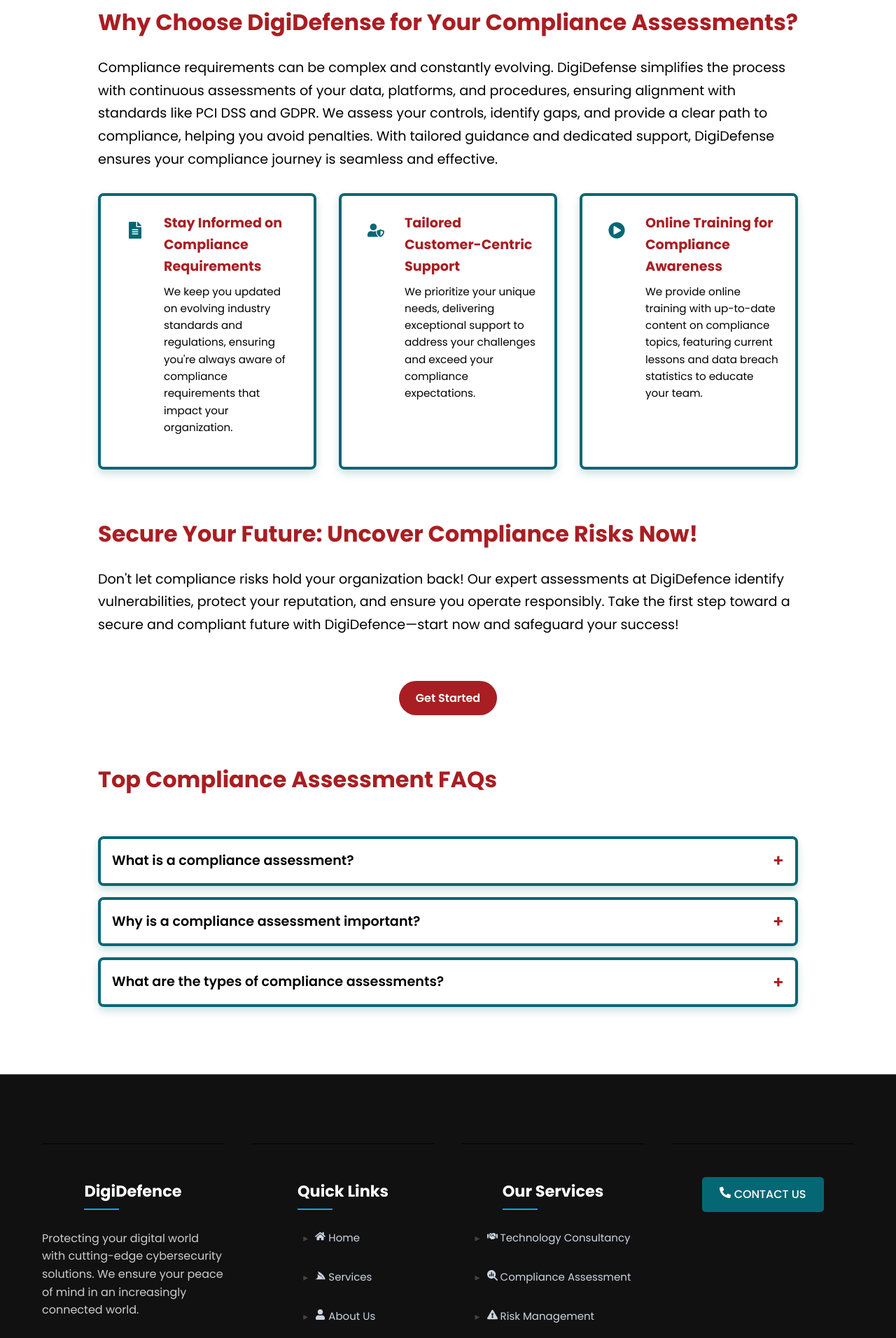
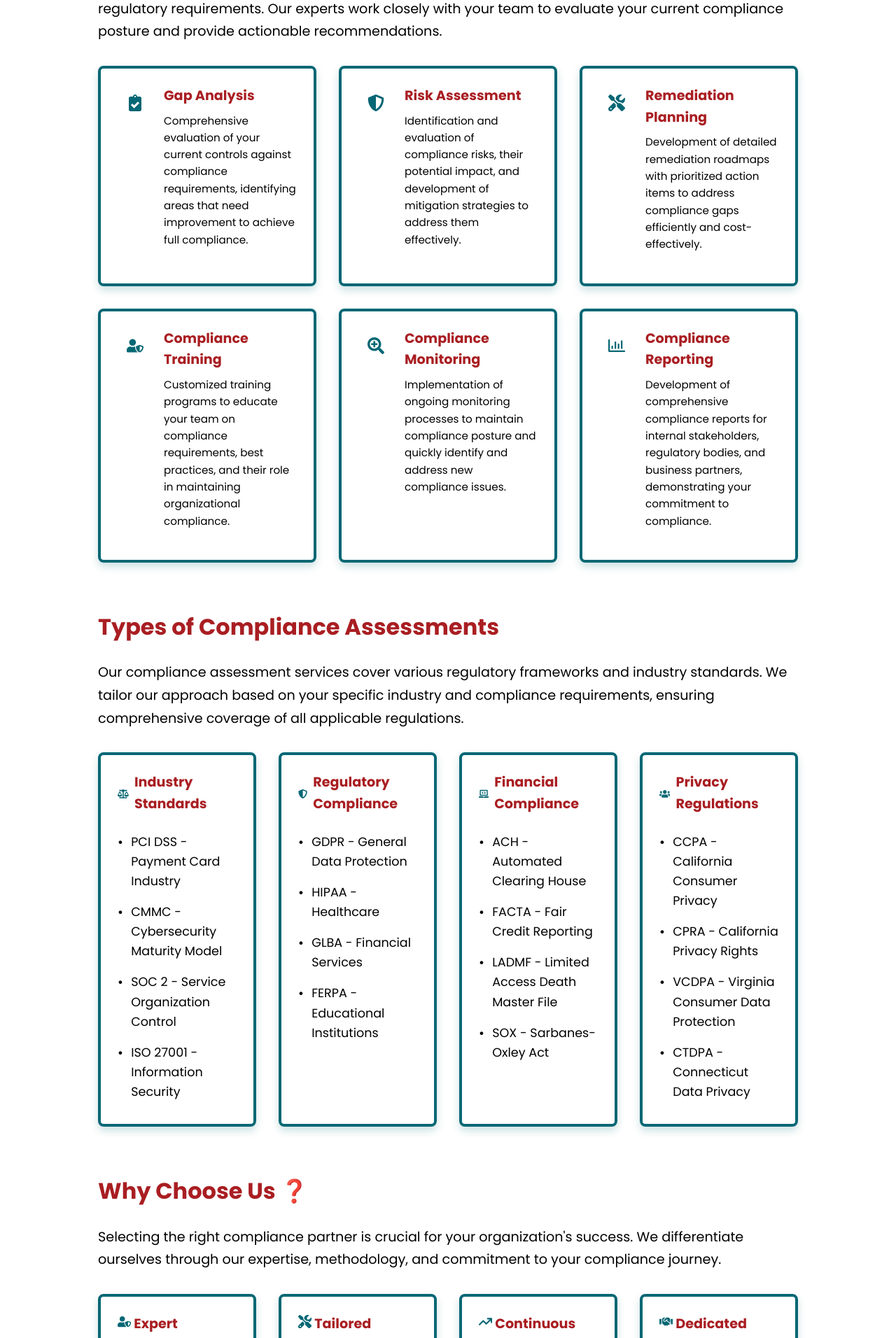
Before and after one commit to shreyas-urankar/Cyber-Protect-Project, a React (Create React App) app: page /compliance_assessment in a window 1280 px wide. Shown: the part 840-2752 px from the top of the page at 70% size. Built offline with nearby package versions, Linux system fonts and the light colour scheme; a web font is replaced by a local one.

Commit message:
Updated home page

```diff
--- a/src/components/compliance_assessment.js
+++ b/src/components/compliance_assessment.js
@@ -3,20 +3,18 @@ import "../styles/compliance_assessment.css";
 import {
   FaFileAlt,
   FaUserShield,
-  FaPlayCircle,
-  // FaServer,
-  // FaShieldAlt,
-  // FaCloudUploadAlt,
-  // FaRobot,
-  // FaCode,
-  // FaDatabase,
+  FaClipboardCheck,
+  FaShieldAlt,
+  FaLaptopCode,
+  FaHandshake,
+  FaBalanceScale,
+  FaRegChartBar,
+  FaSearchPlus,
+  FaUsers
 } from "react-icons/fa";
+import { FaScrewdriverWrench, FaArrowTrendUp } from "react-icons/fa6";
 
 const ComplianceAssessment = () => {
-  const handleComplianceClick = (type) => {
-    alert(`You selected: ${type}`);
-  };
-
   return (
     <div className="service-page-container">
       {/* Main Content */}
@@ -34,41 +32,58 @@ const ComplianceAssessment = () => {
           </div>
 
           <p className="service-intro">
-            Boost Your Compliance Success with Expert Guidance and Support
+            In today's regulatory environment, organizations face increasingly complex compliance requirements
+            across various standards and regulations. Our Compliance Assessment services help
+            businesses evaluate their data handling practices, security controls, and operational procedures
+            to ensure alignment with industry regulations and standards. We identify compliance gaps,
+            develop remediation strategies, and provide ongoing support to maintain compliance in an
+            ever-changing regulatory landscape.
           </p>
 
-          {/* About Section */}
+          {/* Our Services Section */}
           <div className="content-block">
-            <h3>The Compliance Assessment Expert</h3>
+            <h3>Our Services</h3>
             <p>
-              DigiDefense excels in compliance assessments, continuously evaluating your data, platforms, and procedures to
-              meet industry and regulatory standards. Our experts conduct pre-assessment planning, gap analysis, and provide
-              actionable recommendations to address risks, ensuring compliance with regulations like GDPR, HIPAA, and PCI DSS.
-              With a tailored project plan, DigiDefense supports you throughout the compliance process, keeping you aligned
-              with best practices.
+              We offer comprehensive compliance assessment services tailored to your industry and specific
+              regulatory requirements. Our experts work closely with your team to evaluate your current
+              compliance posture and provide actionable recommendations.
             </p>
-          </div>
-
-          {/* Why Choose Us Section */}
-          <div className="content-block">
-            <h3>Why Choose DigiDefense for Your Compliance Assessments?</h3>
-            <p>
-              Compliance requirements can be complex and constantly evolving. DigiDefense simplifies the process with continuous
-              assessments of your data, platforms, and procedures, ensuring alignment with standards like PCI DSS and GDPR. We
-              assess your controls, identify gaps, and provide a clear path to compliance, helping you avoid penalties. With
-              tailored guidance and dedicated support, DigiDefense ensures your compliance journey is seamless and effective.
-            </p>
-
             <div className="services-list">
               <div className="service-item">
                 <div className="service-icon">
-                  <FaFileAlt />
+                  <FaClipboardCheck />
                 </div>
                 <div className="service-content">
-                  <h4>Stay Informed on Compliance Requirements</h4>
+                  <h4>Gap Analysis</h4>
                   <p>
-                    We keep you updated on evolving industry standards and regulations, ensuring you're always aware of compliance
-                    requirements that impact your organization.
+                    Comprehensive evaluation of your current controls against compliance requirements,
+                    identifying areas that need improvement to achieve full compliance.
+                  </p>
+                </div>
+              </div>
+
+              <div className="service-item">
+                <div className="service-icon">
+                  <FaShieldAlt />
+                </div>
+                <div className="service-content">
+                  <h4>Risk Assessment</h4>
+                  <p>
+                    Identification and evaluation of compliance risks, their potential impact,
+                    and development of mitigation strategies to address them effectively.
+                  </p>
+                </div>
+              </div>
+
+              <div className="service-item">
+                <div className="service-icon">
+                  <FaScrewdriverWrench />
+                </div>
+                <div className="service-content">
+                  <h4>Remediation Planning</h4>
+                  <p>
+                    Development of detailed remediation roadmaps with prioritized action items
+                    to address compliance gaps efficiently and cost-effectively.
                   </p>
                 </div>
               </div>
@@ -78,131 +93,148 @@ const ComplianceAssessment = () => {
                   <FaUserShield />
                 </div>
                 <div className="service-content">
-                  <h4>Tailored Customer-Centric Support</h4>
+                  <h4>Compliance Training</h4>
                   <p>
-                    We prioritize your unique needs, delivering exceptional support to address your challenges and exceed your
-                    compliance expectations.
+                    Customized training programs to educate your team on compliance requirements,
+                    best practices, and their role in maintaining organizational compliance.
                   </p>
                 </div>
               </div>
 
               <div className="service-item">
                 <div className="service-icon">
-                  <FaPlayCircle />
+                  <FaSearchPlus />
                 </div>
                 <div className="service-content">
-                  <h4>Online Training for Compliance Awareness</h4>
+                  <h4>Compliance Monitoring</h4>
                   <p>
-                    We provide online training with up-to-date content on compliance topics, featuring current lessons and data
-                    breach statistics to educate your team.
+                    Implementation of ongoing monitoring processes to maintain compliance posture
+                    and quickly identify and address new compliance issues.
+                  </p>
+                </div>
+              </div>
+
+              <div className="service-item">
+                <div className="service-icon">
+                  <FaRegChartBar />
+                </div>
+                <div className="service-content">
+                  <h4>Compliance Reporting</h4>
+                  <p>
+                    Development of comprehensive compliance reports for internal stakeholders,
+                    regulatory bodies, and business partners, demonstrating your commitment to compliance.
                   </p>
                 </div>
               </div>
             </div>
           </div>
 
-          {/* Call to Action Section */}
+          {/* Compliance Types Section */}
           <div className="content-block">
-            <h3>Secure Your Future: Uncover Compliance Risks Now!</h3>
+            <h3>Types of Compliance Assessments</h3>
             <p>
-              Don't let compliance risks hold your organization back! Our expert assessments at DigiDefence identify
-              vulnerabilities, protect your reputation, and ensure you operate responsibly. Take the first step toward a
-              secure and compliant future with DigiDefence—start now and safeguard your success!
+              Our compliance assessment services cover various regulatory frameworks and industry standards.
+              We tailor our approach based on your specific industry and compliance requirements,
+              ensuring comprehensive coverage of all applicable regulations.
             </p>
-            <div className="cta-section">
-              <button className="cta-button">Get Started</button>
+
+            <div className="tools-grid">
+              <div className="tool-category">
+                <h4>
+                  <FaBalanceScale /> Industry Standards
+                </h4>
+                <ul>
+                  <li>PCI DSS - Payment Card Industry</li>
+                  <li>CMMC - Cybersecurity Maturity Model</li>
+                  <li>SOC 2 - Service Organization Control</li>
+                  <li>ISO 27001 - Information Security</li>
+                </ul>
+              </div>
+
+              <div className="tool-category">
+                <h4>
+                  <FaShieldAlt /> Regulatory Compliance
+                </h4>
+                <ul>
+                  <li>GDPR - General Data Protection</li>
+                  <li>HIPAA - Healthcare</li>
+                  <li>GLBA - Financial Services</li>
+                  <li>FERPA - Educational Institutions</li>
+                </ul>
+              </div>
+
+              <div className="tool-category">
+                <h4>
+                  <FaLaptopCode /> Financial Compliance
+                </h4>
+                <ul>
+                  <li>ACH - Automated Clearing House</li>
+                  <li>FACTA - Fair Credit Reporting</li>
+                  <li>LADMF - Limited Access Death Master File</li>
+                  <li>SOX - Sarbanes-Oxley Act</li>
+                </ul>
+              </div>
+
+              <div className="tool-category">
+                <h4>
+                  <FaUsers /> Privacy Regulations
+                </h4>
+                <ul>
+                  <li>CCPA - California Consumer Privacy</li>
+                  <li>CPRA - California Privacy Rights</li>
+                  <li>VCDPA - Virginia Consumer Data Protection</li>
+                  <li>CTDPA - Connecticut Data Privacy</li>
+                </ul>
+              </div>
             </div>
           </div>
 
-          {/* FAQ Section */}
+
+
+          {/* Why Choose Us? */}
           <div className="content-block">
-            <h3>Top Compliance Assessment FAQs</h3>
+            <h3>Why Choose Us ❓</h3>
+            <p>
+              Selecting the right compliance partner is crucial for your organization's success.
+              We differentiate ourselves through our expertise, methodology, and commitment to your compliance journey.
+            </p>
 
-            <div className="faq-container">
-              <div className="faq-item">
-                <input type="checkbox" id="faq1" className="faq-toggle" />
-                <label htmlFor="faq1" className="faq-question">What is a compliance assessment?</label>
-                <div className="faq-answer">
-                  A compliance assessment is a process of evaluating whether an organization adheres to legal, regulatory, and
-                  industry standards. It helps identify gaps and ensures that the organization operates in accordance with
-                  applicable laws and ethical practices.
-                </div>
+            <div className="benefits-grid">
+              <div className="benefit-item">
+                <h4><FaUserShield /> Expert Knowledge</h4>
+                <p>
+                  Our team consists of certified compliance professionals with deep understanding of
+                  regulatory frameworks and industry standards.
+                </p>
               </div>
 
-              <div className="faq-item">
-                <input type="checkbox" id="faq2" className="faq-toggle" />
-                <label htmlFor="faq2" className="faq-question">Why is a compliance assessment important?</label>
-                <div className="faq-answer">
-                  Compliance assessments are crucial for reducing legal and reputational risks. They ensure that organizations
-                  meet regulatory requirements, avoid penalties, and maintain trust with stakeholders by demonstrating a
-                  commitment to ethical practices.
-                </div>
+              <div className="benefit-item">
+                <h4><FaScrewdriverWrench /> Tailored Approach</h4>
+                <p>
+                  We customize our compliance assessment methodology to address your specific
+                  industry requirements and organizational needs.
+                </p>
               </div>
 
-              <div className="faq-item">
-                <input type="checkbox" id="faq3" className="faq-toggle" />
-                <label htmlFor="faq3" className="faq-question">What are the types of compliance assessments?</label>
-                <div className="faq-answer">
-                  <div className="compliance-types">
-                    <button
-                      className="compliance-button"
-                      onClick={() => handleComplianceClick('PCI DSS')}
-                    >
-                      PCI DSS
-                    </button>
-                    <button
-                      className="compliance-button"
-                      onClick={() => handleComplianceClick('GLBA')}
-                    >
-                      GLBA
-                    </button>
-                    <button
-                      className="compliance-button"
-                      onClick={() => handleComplianceClick('CMMC')}
-                    >
-                      CMMC
-                    </button>
-                    <button
-                      className="compliance-button"
-                      onClick={() => handleComplianceClick('GDPR')}
-                    >
-                      GDPR
-                    </button>
-                    <button
-                      className="compliance-button"
-                      onClick={() => handleComplianceClick('HIPAA')}
-                    >
-                      HIPAA
-                    </button>
-                    <button
-                      className="compliance-button"
-                      onClick={() => handleComplianceClick('ACH')}
-                    >
-                      ACH
-                    </button>
-                    <button
-                      className="compliance-button"
-                      onClick={() => handleComplianceClick('FERPA')}
-                    >
-                      FERPA
-                    </button>
-                    <button
-                      className="compliance-button"
-                      onClick={() => handleComplianceClick('FACTA Red Flags')}
-                    >
-                      FACTA Red Flags
-                    </button>
-                    <button
-                      className="compliance-button"
-                      onClick={() => handleComplianceClick('LADMF')}
-                    >
-                      LADMF
-                    </button>
-                  </div>
-                </div>
+              <div className="benefit-item">
+                <h4><FaArrowTrendUp /> Continuous Improvement</h4>
+                <p>
+                  Our solutions focus on building a sustainable compliance program that evolves
+                  with changing regulations and business needs.
+                </p>
+              </div>
+
+              <div className="benefit-item">
+                <h4><FaHandshake /> Dedicated Support</h4>
+                <p>
+                  We provide ongoing guidance and support throughout your compliance journey,
+                  ensuring you maintain compliance over time.
+                </p>
               </div>
             </div>
           </div>
+
+
         </section>
       </main>
     </div>
```
